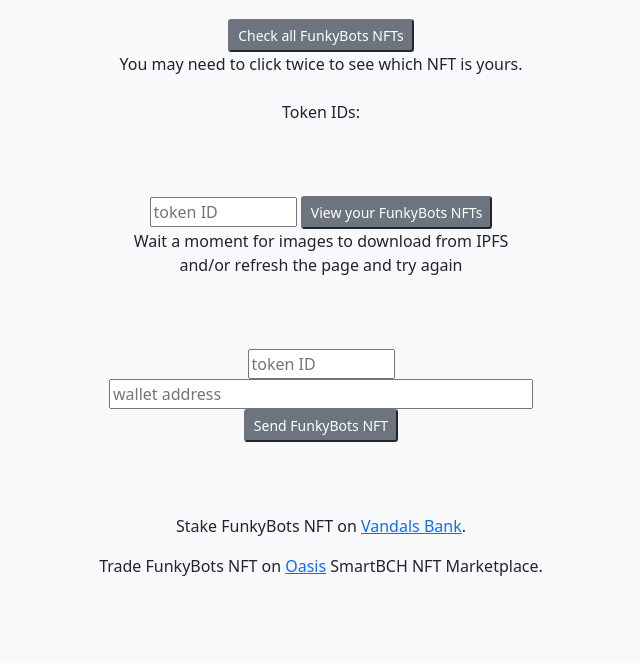
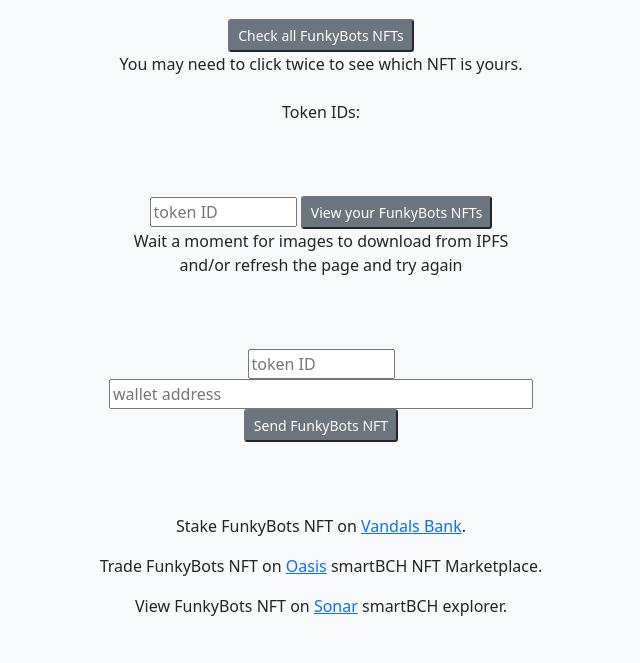
Before and after one commit to mazetoken/funkybots, a plain HTML site: page index.html in a window 1280 px wide. Shown: the part 439-1102 px from the top of the page, without its empty margins (319-959 px from the left). Drawn offline with nearby package versions, Linux system fonts and the light colour scheme; a script that the page names is missing.

Commit message:
Update index.html

```diff
--- a/index.html
+++ b/index.html
@@ -74,7 +74,8 @@
 
 	<div class="row" style="text-align:center">
 		<p>Stake FunkyBots NFT on <a href="https://mazetoken.github.io/bank/">Vandals Bank</a>.</p><br>
-		<p>Trade FunkyBots NFT on <a href="https://oasis.cash/collection/0xad2f872AF013C7275eEBC6e7a43d604bA186db6D">Oasis</a> SmartBCH NFT Marketplace.</p>
+		<p>Trade FunkyBots NFT on <a href="https://oasis.cash/collection/0xad2f872AF013C7275eEBC6e7a43d604bA186db6D">Oasis</a> smartBCH NFT Marketplace.</p><br>
+		<p>View FunkyBots NFT on <a href="https://sonar.cash/token/0xad2f872AF013C7275eEBC6e7a43d604bA186db6D/inventory">Sonar</a> smartBCH explorer.</p>
 	</div>
 
 	<br><br><br>
```
